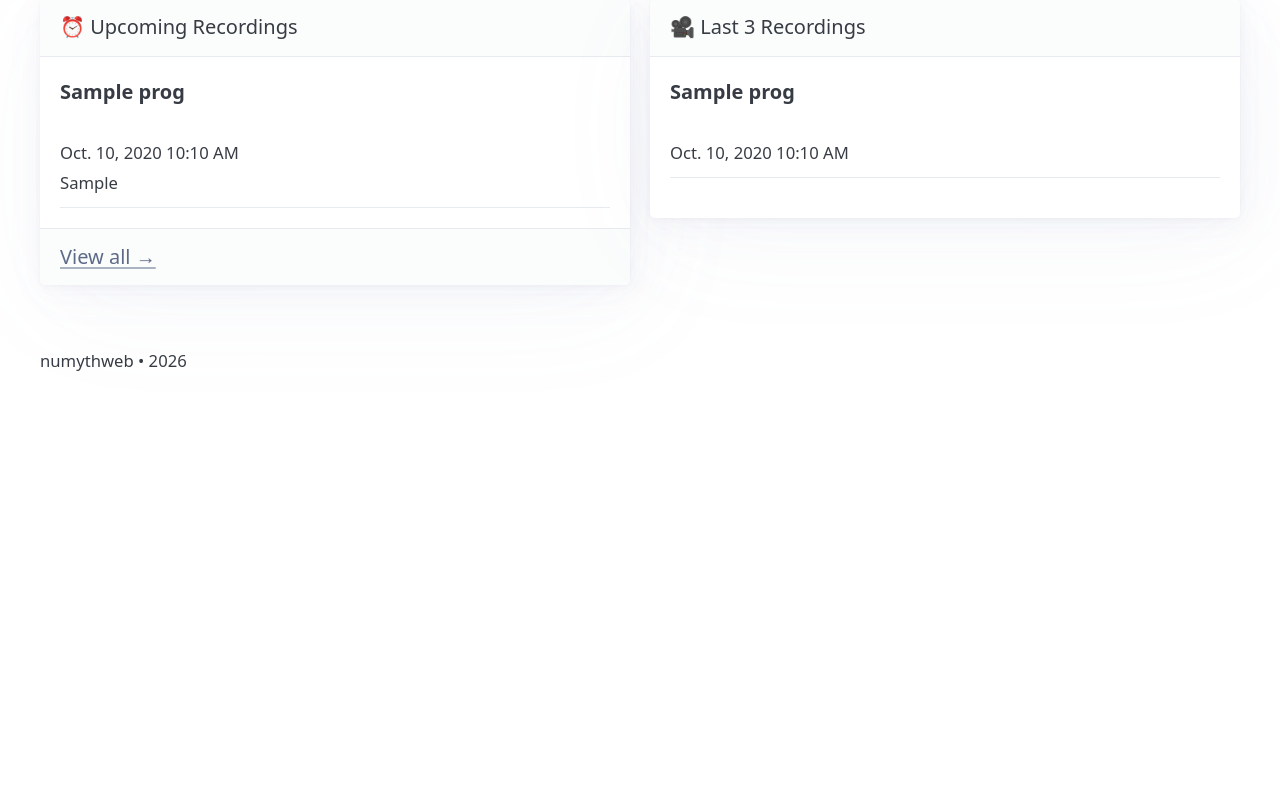
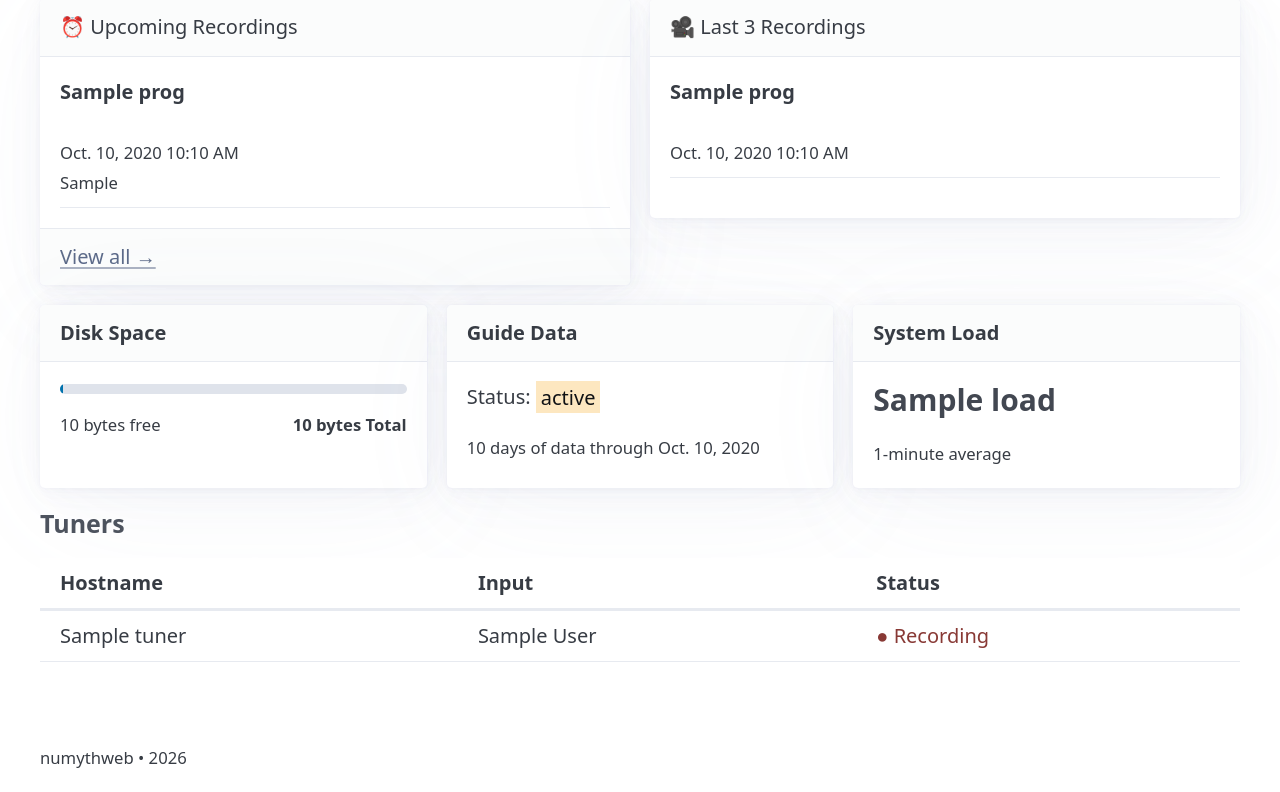
Before and after one commit to rlskoeser/nu-mythweb, a Django app: template nu_mythweb/recordings/templates/recordings/dashboard.html in a window 1280 px wide. Shown: the part 151-943 px from the top of the page. Before the commit the page ends 522 px from the top, so only its background shows below. Run offline with Django 5.2, Linux system fonts and the light colour scheme; the template is opened without the code that fills it: most values are stand-ins (such as "Sample title", 1, 10 or a date in 2020); some libraries are stand-ins or nearby versions.

Commit message:
Add backend status to dashboard view & template

```diff
--- a/nu_mythweb/recordings/templates/recordings/dashboard.html
+++ b/nu_mythweb/recordings/templates/recordings/dashboard.html
@@ -4,29 +4,10 @@
 {% block content %}
 <h2>Current Status</h2>
 
-<!-- current status not yet implemented
-<section>
-    <article>
-        <header><strong>Backend Health</strong></header>
-        <div class="grid">
-            <div>
-                <small>Version</small><br>
-                <strong>{{ status.Version }}</strong>
-            </div>
-            <div>
-                <small>Encoder Status</small><br>
-                <mark class="{% if status.State == 'Running' %}status-recording{% else %}status-default{% endif %}">
-                    {{ status.State|default:"Online" }}
-                </mark>
-            </div>
-            <div>
-                <small>Local Time</small><br>
-                <strong>{{ status.CurrentTime|slice:":16" }}</strong>
-            </div>
-        </div>
-    </article>
-</section>
--->
+{% if error %}
+     <p class="error">⚠️ {{ error }}</p>
+{% endif %}
+
 
 <div class="grid">
 
@@ -65,4 +46,56 @@
     </aside>
 
 </div>
+
+<div class="grid">
+    <article>
+        <header><strong>Disk Space</strong></header>
+        <progress value="{{ backend.storage.percent_used }}" max="100"></progress>
+        <div style="display: flex; justify-content: space-between;">
+            <small>{{ backend.storage.free|filesizeformat }} free</small>
+            <small><strong>{{ backend.storage.total|filesizeformat }} Total</strong></small>
+        </div>
+    </article>
+
+    <article>
+        <header><strong>Guide Data</strong></header>
+        <p>Status: <mark>{{ backend.guide.status }}</mark></p>
+        <small>{{ backend.guide.days }} days of data through {{ backend.guide.thru|naturalday }}</small> </article>
+
+    <article>
+        <header><strong>System Load</strong></header>
+        <h3>{{ backend.load }}</h3>
+        <small>1-minute average</small>
+    </article>
+</div>
+
+<div class="grid">
+    <section>
+        <h4>Tuners</h4>
+        <table>
+            <thead>
+                <tr>
+                    <th>Hostname</th>
+                    <th>Input</th>
+                    <th>Status</th>
+                </tr>
+            </thead>
+            <tbody>
+                {% for tuner in backend.encoders %}
+                <tr>
+                    <td>{{ tuner.HostName }}</td>
+                    <td>{{ tuner.Inputs.0.DisplayName }}</td>
+                    <td>
+                        {% if tuner.State == 0 %}
+                            <span style="color: var(--pico-ins-color);">● Idle</span>
+                        {% else %}
+                            <span style="color: var(--pico-del-color);">● Recording</span>
+                        {% endif %}
+                    </td>
+                </tr>
+                {% endfor %}
+            </tbody>
+        </table>
+    </section>
+</div>
 {% endblock %}
```
Also changed, not shown: nu_mythweb/recordings/views.py (+44 -1 lines).
